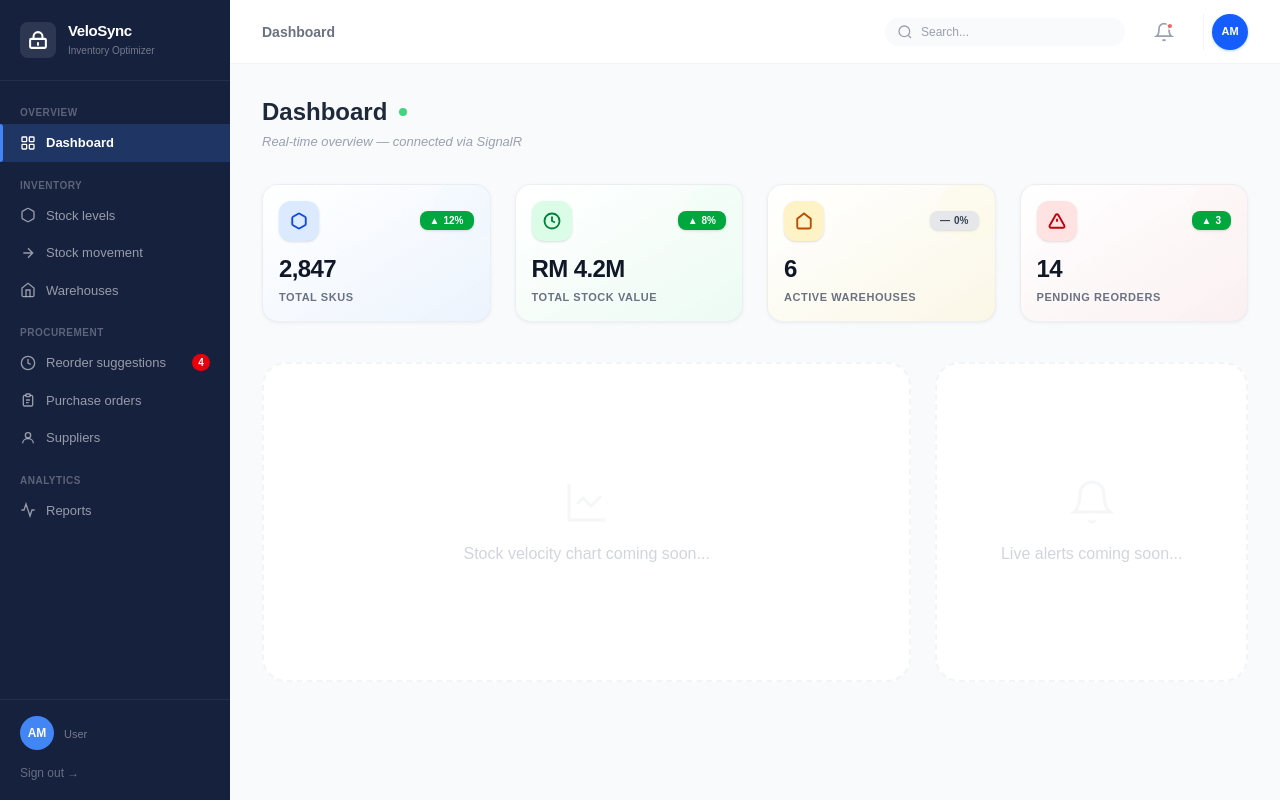
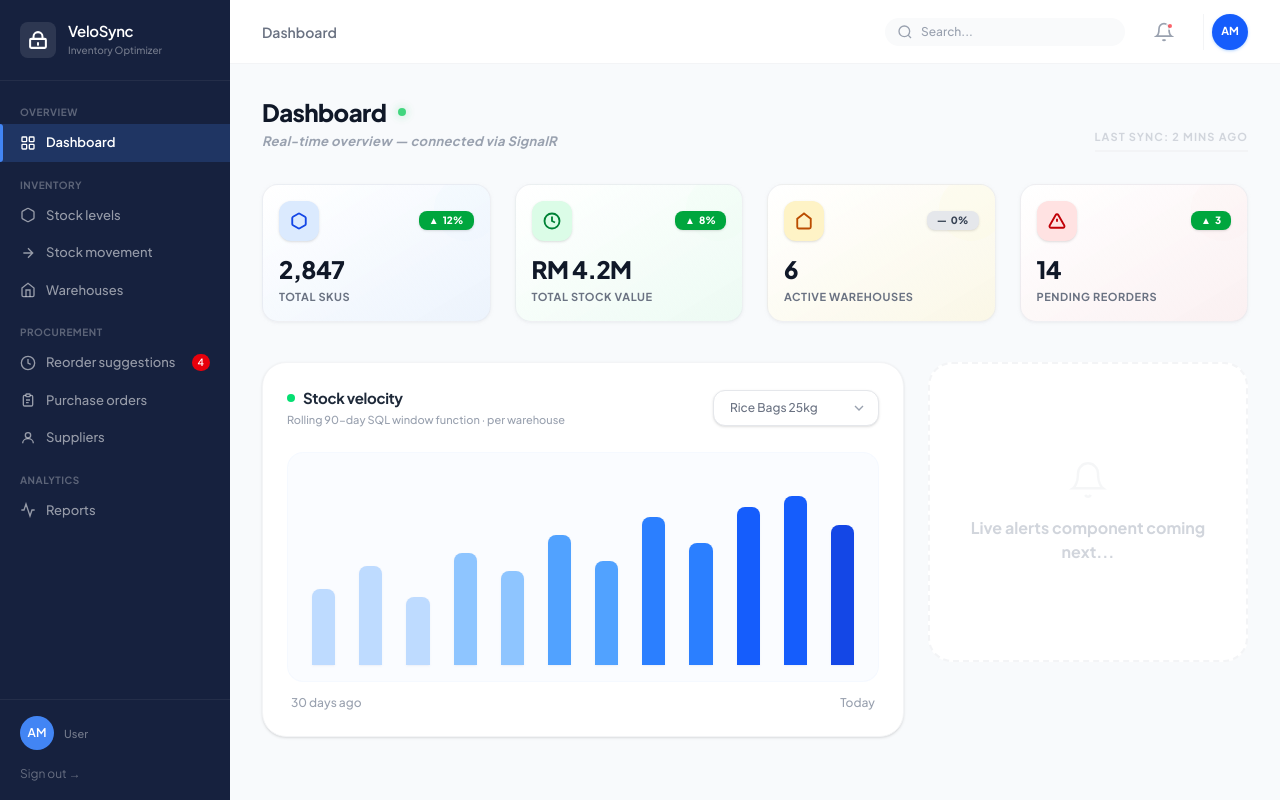
Before and after one commit to Majid-Mj/VeloSyncOptimizer-Frontend, a React (Vite) app: page /dashboard in a window 1280 px wide. Built offline with nearby package versions, Linux system fonts and the light colour scheme.

Commit message:
feat(dashboard-Velograph) : velocitygraph components are implimented

```diff
--- /dev/null
+++ b/src/Components/Dashboard/VelocityChart.jsx
@@ -0,0 +1,84 @@
+import React, { useState } from 'react';
+
+const DUMMY_DATA = {
+  'Rice Bags 25kg': [
+    { h: '42%', color: 'bg-blue-200' }, { h: '55%', color: 'bg-blue-200' }, { h: '38%', color: 'bg-blue-200' },
+    { h: '62%', color: 'bg-blue-300' }, { h: '52%', color: 'bg-blue-300' }, { h: '72%', color: 'bg-blue-400' },
+    { h: '58%', color: 'bg-blue-400' }, { h: '82%', color: 'bg-blue-500' }, { h: '68%', color: 'bg-blue-500' },
+    { h: '88%', color: 'bg-blue-600' }, { h: '94%', color: 'bg-blue-600' }, { h: '78%', color: 'bg-blue-700' }
+  ],
+  'Cooking Oil 5L': [
+    { h: '55%', color: 'bg-blue-200' }, { h: '62%', color: 'bg-blue-200' }, { h: '58%', color: 'bg-blue-300' },
+    { h: '70%', color: 'bg-blue-300' }, { h: '65%', color: 'bg-blue-400' }, { h: '88%', color: 'bg-blue-400' },
+    { h: '72%', color: 'bg-blue-500' }, { h: '95%', color: 'bg-blue-500' }, { h: '82%', color: 'bg-blue-600' },
+    { h: '90%', color: 'bg-blue-600' }, { h: '85%', color: 'bg-blue-700' }, { h: '98%', color: 'bg-blue-700' }
+  ],
+  'Sugar 1kg Premium': [
+    { h: '20%', color: 'bg-blue-200' }, { h: '35%', color: 'bg-blue-200' }, { h: '28%', color: 'bg-blue-300' },
+    { h: '42%', color: 'bg-blue-300' }, { h: '38%', color: 'bg-blue-400' }, { h: '55%', color: 'bg-blue-400' },
+    { h: '48%', color: 'bg-blue-500' }, { h: '62%', color: 'bg-blue-500' }, { h: '58%', color: 'bg-blue-600' },
+    { h: '68%', color: 'bg-blue-600' }, { h: '62%', color: 'bg-blue-700' }, { h: '75%', color: 'bg-blue-700' }
+  ]
+};
+
+const VelocityChart = () => {
+  const [selectedItem, setSelectedItem] = useState('Rice Bags 25kg');
+  const bars = DUMMY_DATA[selectedItem];
+
+  return (
+    <div className="bg-white rounded-3xl p-6 shadow-sm border border-gray-100 flex-1 min-w-[500px] flex flex-col">
+      {/* Header */}
+      <div className="flex items-center justify-between mb-6">
+        <div>
+          <div className="flex items-center gap-2">
+            <div className="w-2 h-2 bg-green-400 rounded-full"></div>
+            <h3 className="text-[15px] font-bold text-gray-800 tracking-tight">Stock velocity</h3>
+          </div>
+          <p className="text-[11px] font-medium text-gray-400 mt-0.5">Rolling 90-day SQL window function · per warehouse</p>
+        </div>
+
+        <div className="relative">
+          <select
+            value={selectedItem}
+            onChange={(e) => setSelectedItem(e.target.value)}
+            className="appearance-none bg-white border border-gray-200 text-gray-500 text-[12px] font-medium py-2 pl-4 pr-10 rounded-xl outline-none focus:ring-1 focus:ring-blue-100 cursor-pointer transition-all shadow-sm"
+          >
+            {Object.keys(DUMMY_DATA).map(item => (
+              <option key={item} value={item}>{item}</option>
+            ))}
+          </select>
+          <svg className="w-4 h-4 absolute right-3 top-1/2 -translate-y-1/2 text-gray-400 pointer-events-none" viewBox="0 0 24 24" fill="none" stroke="currentColor" strokeWidth="2">
+            <path d="m6 9 6 6 6-6"/>
+          </svg>
+        </div>
+      </div>
+
+      {/* Chart Body with Background Container */}
+      <div className="relative pt-8 pb-4 px-6 bg-blue-50/30 rounded-2xl border border-blue-50/50">
+        <div className="flex items-end justify-between gap-6 h-[180px]">
+          {bars.map((bar, i) => (
+            <div key={i} className="flex-1 group relative flex flex-col items-center h-full justify-end">
+              {/* Tooltip */}
+              <div className="absolute -top-10 left-1/2 -translate-x-1/2 bg-gray-900 text-white text-[10px] font-bold px-2 py-1 rounded-lg opacity-0 group-hover:opacity-100 transition-all duration-200 whitespace-nowrap pointer-events-none z-10 shadow-xl translate-y-2 group-hover:translate-y-0">
+                {bar.h} Stock
+              </div>
+
+              <div
+                className={`w-full max-w-[28px] rounded-t-lg transition-all duration-700 cursor-pointer ${bar.color} hover:brightness-95 shadow-sm shadow-blue-900/5`}
+                style={{ height: bar.h }}
+              ></div>
+            </div>
+          ))}
+        </div>
+      </div>
+
+      {/* X-Axis Labels */}
+      <div className="flex justify-between mt-3 text-[12px] font-medium text-gray-400 px-1">
+        <span>30 days ago</span>
+        <span>Today</span>
+      </div>
+    </div>
+  );
+};
+
+export default VelocityChart;
--- a/src/Pages/Dashboard/DashboardPage.jsx
+++ b/src/Pages/Dashboard/DashboardPage.jsx
@@ -1,21 +1,27 @@
 import React from 'react';
 import { useSelector } from 'react-redux';
 import StatCard from '../../Components/Dashboard/StatCard';
+import VelocityChart from '../../Components/Dashboard/VelocityChart';
 
 const DashboardPage = () => {
   const { user } = useSelector((state) => state.auth);
 
   return (
-    <div className="p-8">
+    <div className="p-8 max-w-[1600px] mx-auto">
       {/* Header */}
-      <div className="mb-8">
-        <h1 className="text-2xl font-bold text-gray-800 flex items-center gap-3">
-          Dashboard
-          <span className="w-2 h-2 bg-green-500 rounded-full animate-pulse"></span>
-        </h1>
-        <p className="text-[13px] text-gray-400 mt-1 font-medium italic">
-          Real-time overview — connected via SignalR
-        </p>
+      <div className="mb-8 flex items-end justify-between">
+        <div>
+          <h1 className="text-2xl font-black text-gray-900 flex items-center gap-3 tracking-tight">
+            Dashboard
+            <span className="w-2 h-2 bg-green-500 rounded-full animate-pulse shadow-[0_0_10px_rgba(34,197,94,0.5)]"></span>
+          </h1>
+          <p className="text-[13px] text-gray-400 mt-1 font-bold italic tracking-wide">
+            Real-time overview — connected via SignalR
+          </p>
+        </div>
+        <div className="text-[11px] font-bold text-gray-300 uppercase tracking-widest pb-1 border-b-2 border-gray-100">
+          Last sync: 2 mins ago
+        </div>
       </div>
 
       {/* KPI Cards Grid */}
@@ -54,19 +60,16 @@ const DashboardPage = () => {
         />
       </div>
 
-      {/* Placeholders for next sections */}
-      <div className="mt-10 grid grid-cols-1 lg:grid-cols-3 gap-6">
-        <div className="lg:col-span-2 h-80 bg-white rounded-3xl border-2 border-dashed border-gray-100 flex flex-col items-center justify-center text-gray-300 font-medium">
-          <svg className="w-12 h-12 mb-4 opacity-20" viewBox="0 0 24 24" fill="none" stroke="currentColor" strokeWidth="1.5">
-            <path d="M3 3v18h18"/><path d="m19 9-5 5-4-4-3 3"/>
-          </svg>
-          Stock velocity chart coming soon...
-        </div>
-        <div className="h-80 bg-white rounded-3xl border-2 border-dashed border-gray-100 flex flex-col items-center justify-center text-gray-300 font-medium">
-          <svg className="w-12 h-12 mb-4 opacity-20" viewBox="0 0 24 24" fill="none" stroke="currentColor" strokeWidth="1.5">
+      {/* Charts & Alerts Section */}
+      <div className="mt-10 flex flex-col lg:flex-row gap-6">
+        <VelocityChart />
+
+        {/* Placeholder for Alerts */}
+        <div className="w-full lg:w-80 h-full min-h-[300px] bg-white rounded-3xl border-2 border-dashed border-gray-100 flex flex-col items-center justify-center text-gray-300 font-bold p-6 text-center">
+          <svg className="w-10 h-10 mb-4 opacity-20" viewBox="0 0 24 24" fill="none" stroke="currentColor" strokeWidth="1.5">
             <path d="M18 8A6 6 0 0 0 6 8c0 7-3 9-3 9h18s-3-2-3-9"/><path d="M13.73 21a2 2 0 0 1-3.46 0"/>
           </svg>
-          Live alerts coming soon...
+          Live alerts component coming next...
         </div>
       </div>
     </div>
--- a/src/index.css
+++ b/src/index.css
@@ -1,5 +1,5 @@
+@import url('https://fonts.googleapis.com/css2?family=Plus+Jakarta+Sans:wght@400;500;600;700;800&display=swap');
 @import "tailwindcss";
-@import url('https://fonts.googleapis.com/css2?family=Plus+Jakarta+Sans:wght@400;500;600;700;800&display=swap');
 
 body {
   font-family: 'Plus Jakarta Sans', sans-serif;
```
